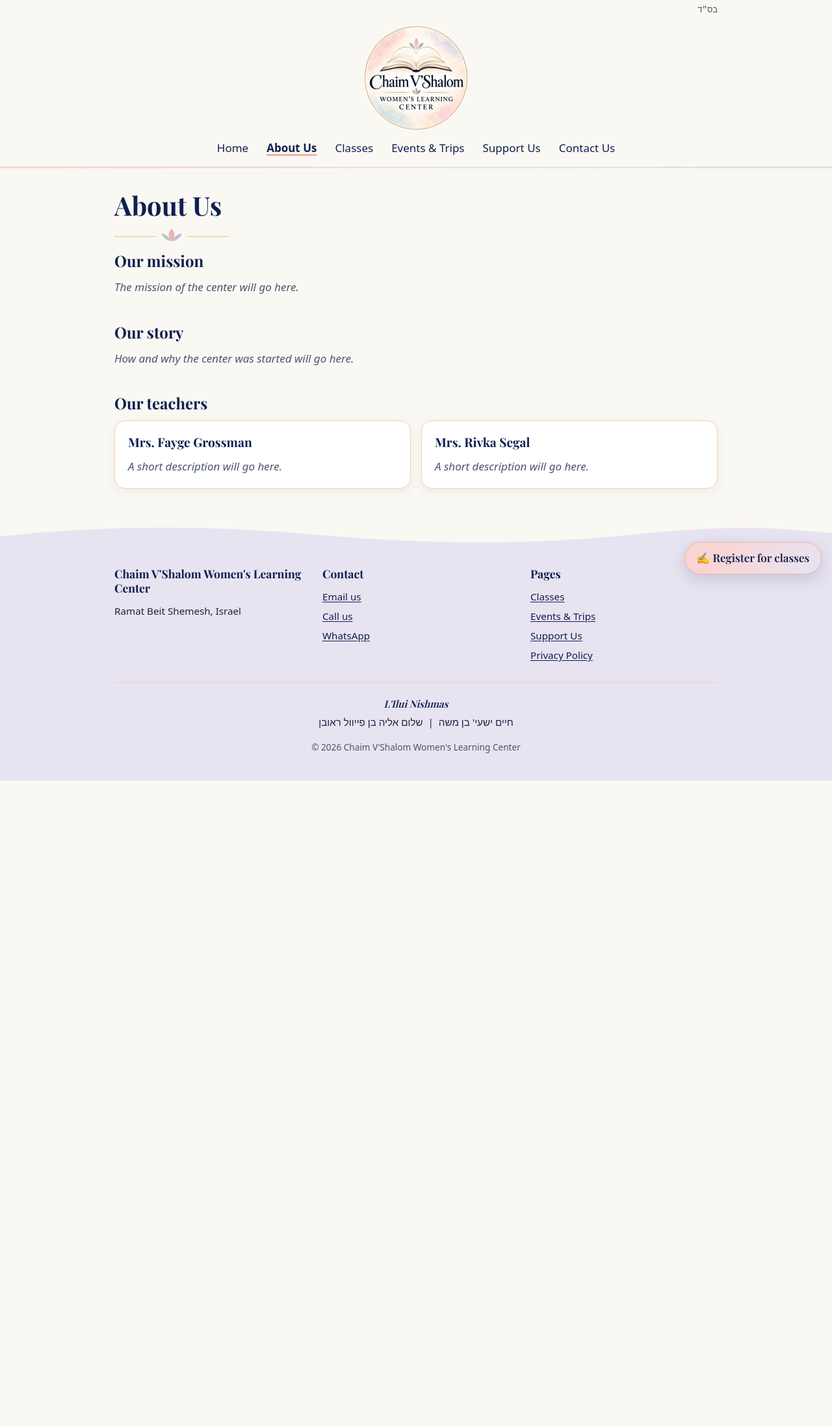
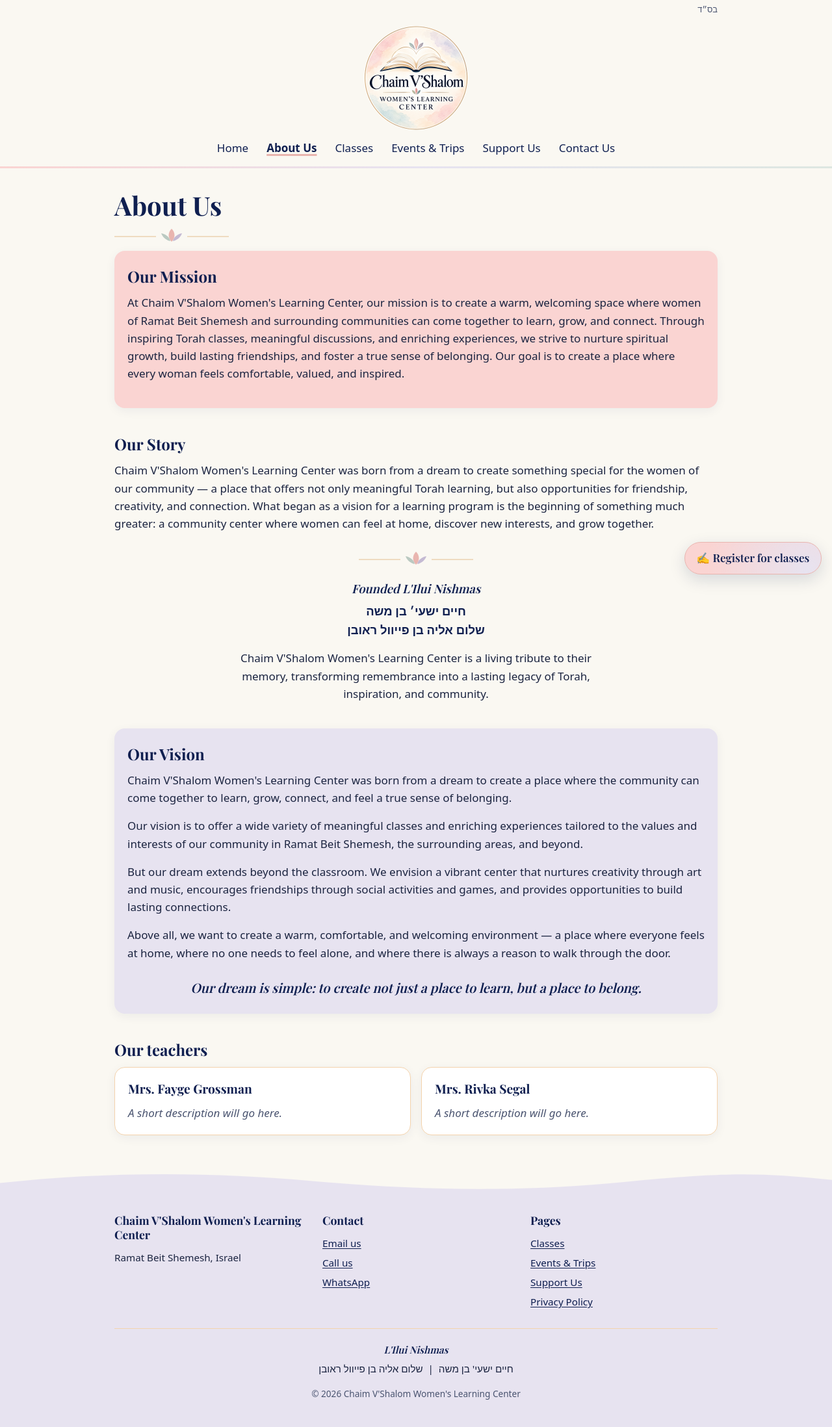
Before and after one commit to mos26613/ChaimVshalom, a Jekyll site: the page built from about.html, in a window 1280 px wide. Shown: the whole page at 65% size. Built offline with Jekyll 4.4.1, drawn with Linux system fonts in a browser that asks for light colours; some web fonts are replaced; before the commit the page ends 1201 px from its top, so only the background shows below that.

Commit message:
About page: real Mission, Story and Vision text
Mission in a pink band, Story with the L'Ilui Nishmas dedication set apart
under a leaf divider, Vision in a lavender band ending with the closing line
in the heading font. New test checks the About page and that the name is
never shortened on any page.

Co-Authored-By: Claude Opus 5.5 <noreply@anthropic.com>
Claude-Session: https://claude.ai/code/session_011GMQDGsLDzKwhQTsSCZg3V

```diff
--- a/about.html
+++ b/about.html
@@ -5,14 +5,29 @@ description: "About Chaim V'Shalom Women's Learning Center."
 ---
       <h1>About Us</h1>
 
-      <section class="section">
-        <h2>Our mission</h2>
-        <p class="placeholder">The mission of the center will go here.</p>
+      <section class="section band">
+        <h2>Our Mission</h2>
+        <p>At Chaim V'Shalom Women's Learning Center, our mission is to create a warm, welcoming space where women of Ramat Beit Shemesh and surrounding communities can come together to learn, grow, and connect. Through inspiring Torah classes, meaningful discussions, and enriching experiences, we strive to nurture spiritual growth, build lasting friendships, and foster a true sense of belonging. Our goal is to create a place where every woman feels comfortable, valued, and inspired.</p>
       </section>
 
       <section class="section">
-        <h2>Our story</h2>
-        <p class="placeholder">How and why the center was started will go here.</p>
+        <h2>Our Story</h2>
+        <p>Chaim V'Shalom Women's Learning Center was born from a dream to create something special for the women of our community &mdash; a place that offers not only meaningful Torah learning, but also opportunities for friendship, creativity, and connection. What began as a vision for a learning program is the beginning of something much greater: a community center where women can feel at home, discover new interests, and grow together.</p>
+        <hr class="leaf-divider leaf-divider--center">
+        <div class="about-dedication">
+          <p class="about-dedication-title">Founded L'Ilui Nishmas</p>
+          <p class="about-dedication-names" lang="he" dir="rtl"><span>חיים ישעי׳ בן משה</span> <span>שלום אליה בן פייוול ראובן</span></p>
+          <p>Chaim V'Shalom Women's Learning Center is a living tribute to their memory, transforming remembrance into a lasting legacy of Torah, inspiration, and community.</p>
+        </div>
+      </section>
+
+      <section class="section band band--lavender">
+        <h2>Our Vision</h2>
+        <p>Chaim V'Shalom Women's Learning Center was born from a dream to create a place where the community can come together to learn, grow, connect, and feel a true sense of belonging.</p>
+        <p>Our vision is to offer a wide variety of meaningful classes and enriching experiences tailored to the values and interests of our community in Ramat Beit Shemesh, the surrounding areas, and beyond.</p>
+        <p>But our dream extends beyond the classroom. We envision a vibrant center that nurtures creativity through art and music, encourages friendships through social activities and games, and provides opportunities to build lasting connections.</p>
+        <p>Above all, we want to create a warm, comfortable, and welcoming environment &mdash; a place where everyone feels at home, where no one needs to feel alone, and where there is always a reason to walk through the door.</p>
+        <p class="closing-line">Our dream is simple: to create not just a place to learn, but a place to belong.</p>
       </section>
 
       <section class="section">
--- a/css/style.css
+++ b/css/style.css
@@ -275,6 +275,46 @@ main h1::after,
 .leaf-divider {
   border: 0;
   margin: 1.75rem 0 1.25rem;
+}
+
+.leaf-divider--center {
+  margin-left: auto;
+  margin-right: auto;
+}
+
+/* About page: the dedication paragraph in "Our Story", centered and set a
+   little apart, and the closing sentence of "Our Vision" in the heading font */
+.about-dedication {
+  text-align: center;
+  max-width: 38rem;
+  margin: 0 auto;
+}
+
+.about-dedication-title {
+  font-family: var(--font-heading);
+  font-style: italic;
+  font-size: 1.15rem;
+  color: var(--color-heading);
+  margin-bottom: 0.25rem;
+}
+
+.about-dedication-names {
+  font-size: 1.15rem;
+  font-weight: 600;
+  color: var(--color-heading);
+}
+
+.about-dedication-names span {
+  display: block;              /* each name on its own line */
+}
+
+.closing-line {
+  font-family: var(--font-heading);
+  font-style: italic;
+  font-size: 1.25rem;
+  color: var(--color-heading);
+  text-align: center;
+  margin: 1.5rem 0 0;
 }
 
 .section {
```
Also changed, not shown: SITE_PLAN.md (+7 -3 lines), tests/README.md (+1 -0 lines), tests/test_about.js (added, +26 -0 lines), 1 other file.
